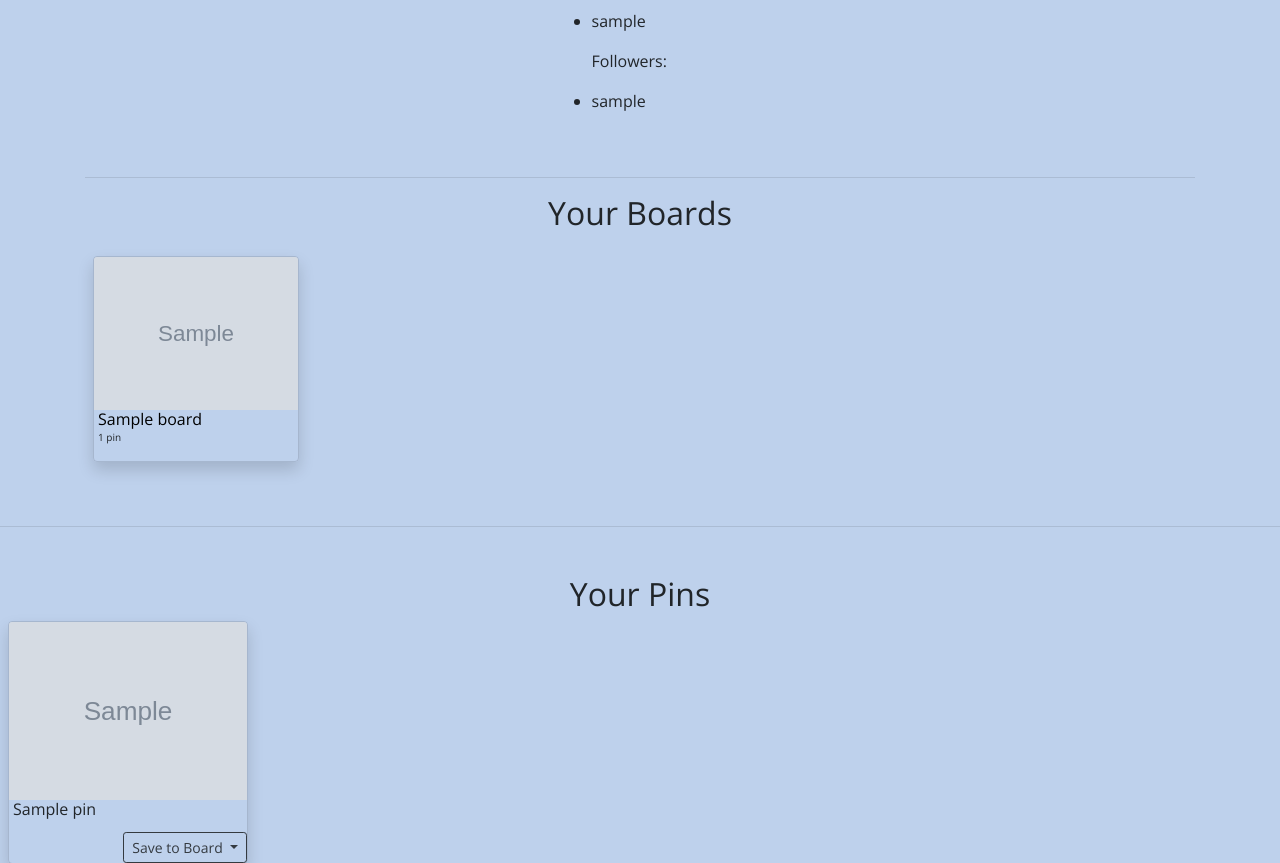
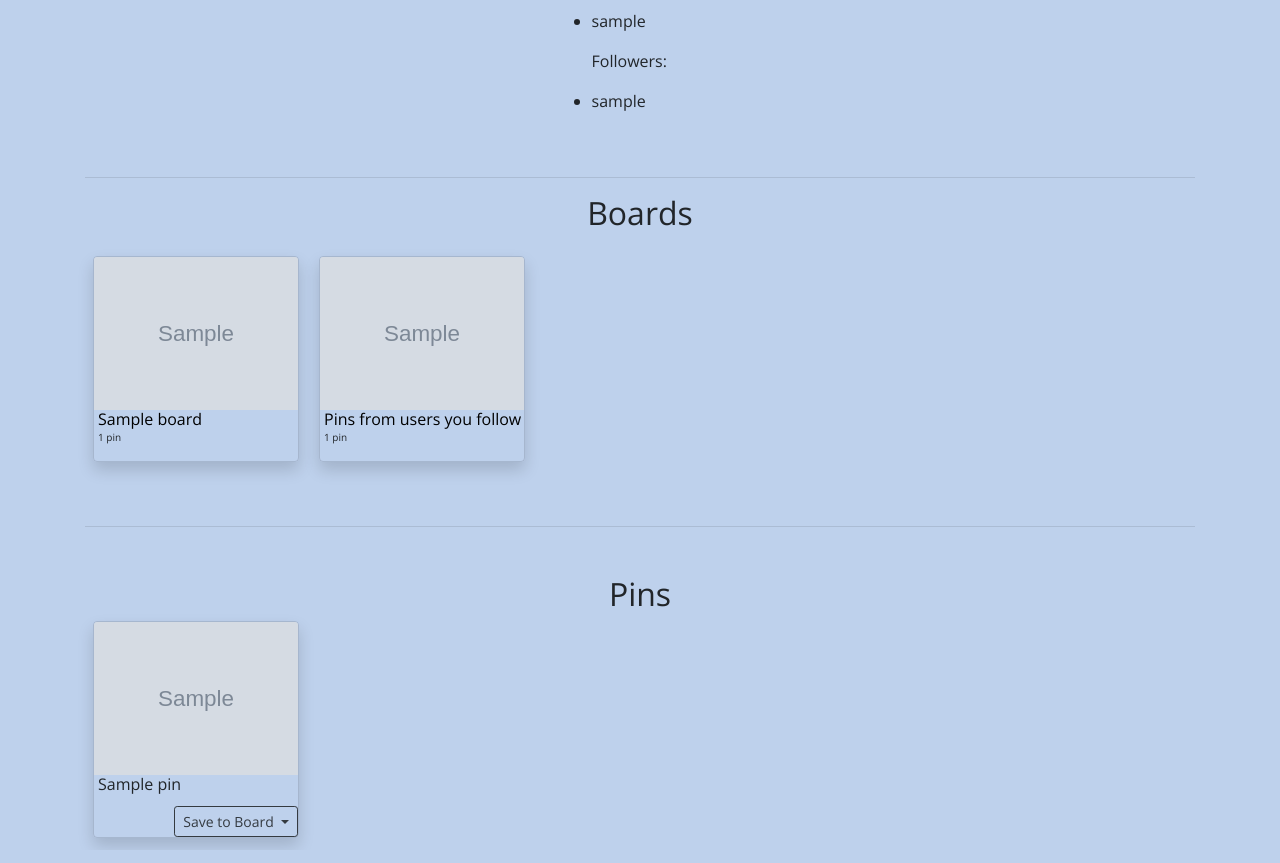
Before and after one commit to sarahbeverton/capstone, a Django app: a page that uses templates/profile.html in a window 1280 px wide. Shown: the part 495-1358 px from the top of the page. Run offline with Django 3.2, Linux system fonts and the light colour scheme; a user stored in the database is signed in; tables that the repository leaves empty hold one stand-in row (values such as "Sample post"); grey boxes marked "Sample" are stand-in pictures; some libraries are stand-ins or nearby versions.

Commit message:
fixed context for profile view so can see pins of users you are following, and only on your own profile

```diff
--- a/pinusers/views.py
+++ b/pinusers/views.py
@@ -1,8 +1,8 @@
 from boards.models import Board
 from django.contrib.auth.mixins import LoginRequiredMixin
+from django.contrib.auth.decorators import login_required
 from django.shortcuts import redirect, render
 from django.views.generic import View
-# from django.utils import timezone
 from pins.models import Pin
 
 from pinusers.models import PinUser
@@ -33,7 +33,7 @@ def profile(request, username):
 
     context = {'boards': boards, 'pins': user_pins, 'pinuser': current_user,
                'following': following, 'followers': followers, 'board_photos': board_photos.items(),
-               'form': form}
+               'form': form, 'following_pins': all_following_pins, 'following_photos': following_photos}
 
     if request.method == 'POST':
         form = UploadProfilePic(
@@ -45,7 +45,7 @@ def profile(request, username):
 
     return render(request, 'profile.html', context)
 
-
+@login_required()
 def following_pins(request, username):
     current_user = PinUser.objects.get(username=username)
     following = list(current_user.following.values_list('username', flat=True))
--- a/templates/profile.html
+++ b/templates/profile.html
@@ -48,7 +48,7 @@
   </div>
   <hr />
   <div class="your-pins" style="width: 100%">
-    <h2 class="text-center">Your Boards</h2>
+    <h2 class="text-center">Boards</h2>
     <div class="card-columns">
     {% for board_dict in board_photos %}
     <div class="card shadow mx-2 rounded bg-transparent my-3">
@@ -73,7 +73,7 @@
       </div>
     </div>
     {% endfor %}
-    {% if following_pins %}
+    {% if following_pins and pinuser == request.user %}
     <div class="card shadow mx-2 rounded bg-transparent my-3">
         <div class="card-block">
           <img class="card-img-top img-responsive" src="/media/{{ following_photos.0 }}">
@@ -87,7 +87,7 @@
           {% else %}
           <p class="ml-1" style="font-size: x-small;">{{ following_pins.count }} pin</p>
           {% endif %}
-          {% endif %}
+    {% endif %}
         </div>
       </div>
 </div>
@@ -95,7 +95,7 @@
   </div>
   <hr class="my-5">
   <div class="your-pins" style="width: 100%">
-    <h2 class="text-center">Your Pins</h2>
+    <h2 class="text-center">Pins</h2>
   </div>
 
   <div class="card-columns">
```
